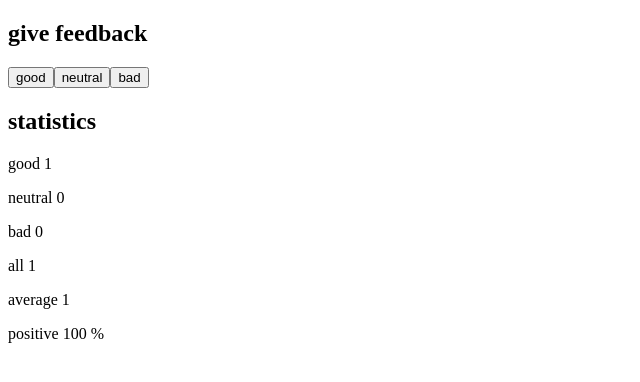
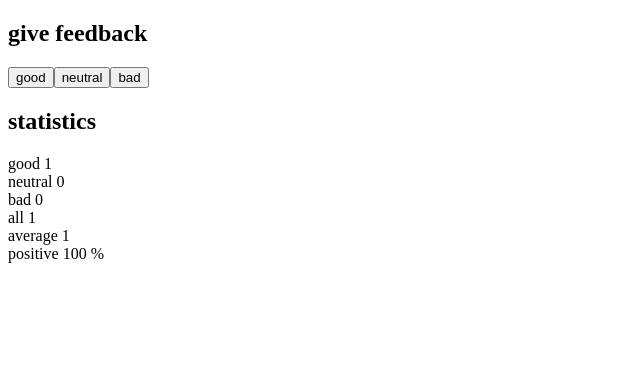
Before and after one commit to priakhina/FullStackOpenChallenge, a React (Create React App) app in the folder part_1/unicafe/: page / in a window 1280 px wide. Both pictures are taken after a click on the button "good". Shown: the top 382 px of the page, without its empty margins (0-640 px from the left). Built offline with nearby package versions, Linux system fonts and the light colour scheme.

Commit message:
Add solution for exercise 1.10 (unicafe, step 5)

```diff
--- a/part_1/unicafe/src/App.js
+++ b/part_1/unicafe/src/App.js
@@ -1,4 +1,10 @@
 import { useState } from "react";
+
+const Header = () => <h2>give feedback</h2>;
+
+const Button = ({ handleClick, text }) => {
+    return <button onClick={handleClick}>{text}</button>;
+};
 
 const Statistics = ({ good, neutral, bad, all, average, positive }) => {
     return (
@@ -6,18 +12,26 @@ const Statistics = ({ good, neutral, bad, all, average, positive }) => {
             <h2>statistics</h2>
 
             {all === 0 ? (
-                <p>No feedback given</p>
+                <div>No feedback given</div>
             ) : (
-                <>
-                    <p>good {good}</p>
-                    <p>neutral {neutral}</p>
-                    <p>bad {bad}</p>
-                    <p>all {all}</p>
-                    <p>average {average}</p>
-                    <p>positive {positive} %</p>
-                </>
+                <div>
+                    <StatisticLine text="good" value={good} />
+                    <StatisticLine text="neutral" value={neutral} />
+                    <StatisticLine text="bad" value={bad} />
+                    <StatisticLine text="all" value={all} />
+                    <StatisticLine text="average" value={average} />
+                    <StatisticLine text="positive" value={positive + " %"} />
+                </div>
             )}
         </>
+    );
+};
+
+const StatisticLine = ({ text, value }) => {
+    return (
+        <div>
+            {text} {value}
+        </div>
     );
 };
 
@@ -37,10 +51,10 @@ const App = () => {
 
     return (
         <div>
-            <h2>give feedback</h2>
-            <button onClick={rateGood}>good</button>
-            <button onClick={rateNeutral}>neutral</button>
-            <button onClick={rateBad}>bad</button>
+            <Header />
+            <Button handleClick={rateGood} text="good" />
+            <Button handleClick={rateNeutral} text="neutral" />
+            <Button handleClick={rateBad} text="bad" />
             <Statistics
                 good={good}
                 neutral={neutral}
```
